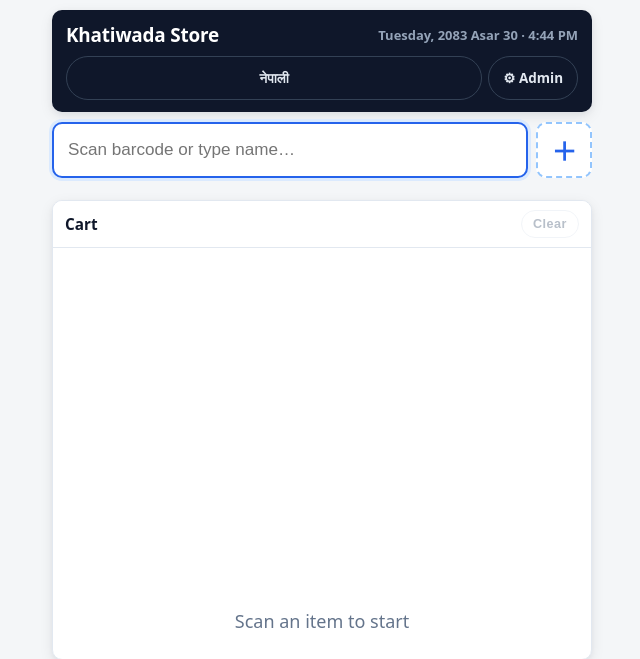
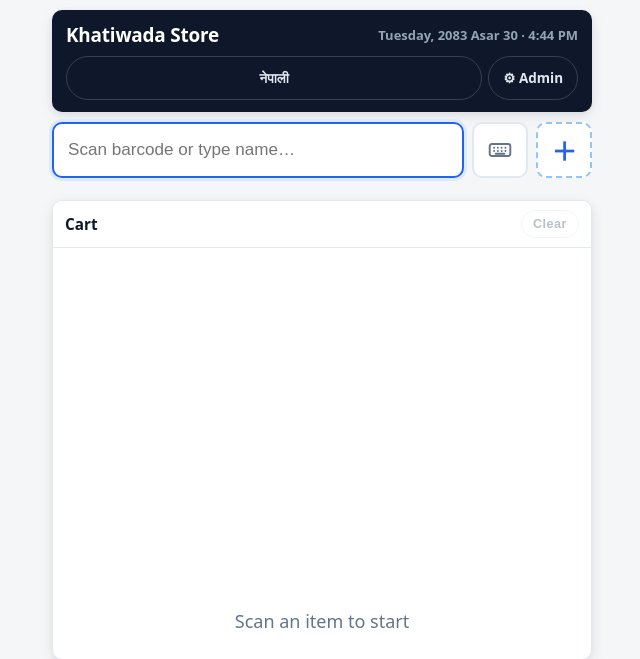
Before and after one commit to utsavkth/khatiwada-zebra-pos, a Flask app: page / in a window 1280 px wide. Shown: the top 659 px of the page, without its empty margins (318-958 px from the left). Run offline with Flask 3, Linux system fonts and the light colour scheme; data comes from the database, SQL or seed files in the repository; data that the repository does not hold is empty; some libraries are stand-ins or nearby versions.

Commit message:
Suppress Android soft keyboard on scan + web app manifest for fullscreen install
On-device TC53 feedback: every wedge-input refocus popped the soft keyboard. The input now carries inputmode=none (DataWedge key events still land; verified the scan burst path) and a keyboard toggle button next to it enables typing mode for hand-typed name searches - picking a result drops back to scan mode automatically. Also adds a web app manifest (standalone display, portrait, dark theme) so Chrome's Add to Home screen launches fullscreen without the address bar once the app is served over HTTPS (Caddy :8444 block on the Pi, reusing the existing cert).

Co-Authored-By: Claude Fable 5 <noreply@anthropic.com>

```diff
--- a/static/zebra.css
+++ b/static/zebra.css
@@ -113,6 +113,27 @@
   cursor: pointer;
 }
 .z-quick-add-btn:active { background: var(--z-primary-soft); }
+/* Keyboard toggle: opens the soft keyboard for a hand-typed name search
+   (the wedge input itself never summons it — inputmode="none"). */
+.z-kb-btn {
+  width: var(--touch);
+  height: var(--touch);
+  flex-shrink: 0;
+  display: flex;
+  align-items: center;
+  justify-content: center;
+  border: 2px solid var(--border);
+  border-radius: var(--radius);
+  background: var(--panel);
+  color: var(--muted);
+  cursor: pointer;
+}
+.z-kb-btn svg { width: 26px; height: 26px; }
+.z-kb-btn.active {
+  border-color: var(--z-primary);
+  background: var(--z-primary-soft);
+  color: var(--z-primary);
+}
 
 .z-search-results { max-height: 40dvh; overflow-y: auto; }
 
--- a/static/zebra.js
+++ b/static/zebra.js
@@ -65,6 +65,29 @@ function refocusWedge() {
 
 document.addEventListener("click", refocusWedge);
 window.addEventListener("focus", refocusWedge);
+
+/* ---- Typing mode (Android soft keyboard on demand) ----
+   The wedge input carries inputmode="none" so the constant refocusing never
+   pops Android's soft keyboard — DataWedge injects key events regardless of
+   keyboard visibility. The keyboard button flips the input to typing mode
+   for a hand-typed name search; any completed action drops back to scan
+   mode. The blur/focus bounce is what makes Android re-read inputmode. */
+
+const keyboardBtn = document.getElementById("wedge-keyboard-btn");
+let typingMode = false;
+
+function setTypingMode(on) {
+  typingMode = on;
+  wedgeInput.setAttribute("inputmode", on ? "text" : "none");
+  keyboardBtn.classList.toggle("active", on);
+  wedgeInput.blur();
+  setTimeout(() => wedgeInput.focus(), 40);
+}
+
+keyboardBtn.addEventListener("click", (e) => {
+  e.stopPropagation(); // keep the document-level refocus handler out of it
+  setTypingMode(!typingMode);
+});
 
 /* ---- Cart rendering (same bill semantics as the original cashier) ---- */
 
@@ -251,6 +274,7 @@ function clearWedge() {
   wedgeInput.value = "";
   searchResults.hidden = true;
   searchResults.innerHTML = "";
+  if (typingMode) setTypingMode(false); // done typing — back to scan mode
 }
 
 wedgeInput.addEventListener("keydown", (e) => {
--- a/templates/zebra.html
+++ b/templates/zebra.html
@@ -4,6 +4,8 @@
 <meta charset="UTF-8">
 <meta name="viewport" content="width=device-width, initial-scale=1, maximum-scale=1, user-scalable=no">
 <title>Khatiwada Store — Zebra</title>
+<meta name="theme-color" content="#0f172a">
+<link rel="manifest" href="{{ url_for('static', filename='manifest.json') }}">
 <link rel="icon" type="image/svg+xml" href="{{ url_for('static', filename='favicon.svg') }}">
 <link rel="stylesheet" href="{{ url_for('static', filename='style.css') }}">
 <link rel="stylesheet" href="{{ url_for('static', filename='zebra.css') }}">
@@ -24,11 +26,17 @@
   </header>
 
   <!-- The wedge input is the scan target: DataWedge types the barcode here and
-       sends Enter. It also doubles as name search for items with no barcode. -->
+       sends Enter. It also doubles as name search for items with no barcode.
+       inputmode="none" keeps Android's soft keyboard AWAY while the field stays
+       focused for wedge keystrokes — the keyboard button flips it to typing
+       mode when staff actually want to search by name. -->
   <div class="z-scan-row">
-    <input id="wedge-input" type="text" data-i18n-placeholder="wedgePlaceholder"
+    <input id="wedge-input" type="text" inputmode="none" data-i18n-placeholder="wedgePlaceholder"
            placeholder="Scan barcode or type name…" autocomplete="off" autocapitalize="off"
            spellcheck="false" autofocus>
+    <button id="wedge-keyboard-btn" class="z-kb-btn" type="button" aria-label="Type to search">
+      <svg viewBox="0 0 24 24" fill="none" stroke="currentColor" stroke-width="1.8" stroke-linecap="round" stroke-linejoin="round"><rect x="2.5" y="6.5" width="19" height="11" rx="2"/><path d="M6.5 10h.01M10 10h.01M13.5 10h.01M17 10h.01M6.5 13h.01M10 13h.01M13.5 13h.01M17 13h.01M8 15.5h8"/></svg>
+    </button>
     <button id="quick-add-btn" class="z-quick-add-btn" type="button" aria-label="Quick Add">＋</button>
   </div>
 
```
Also changed, not shown: static/manifest.json (added).
